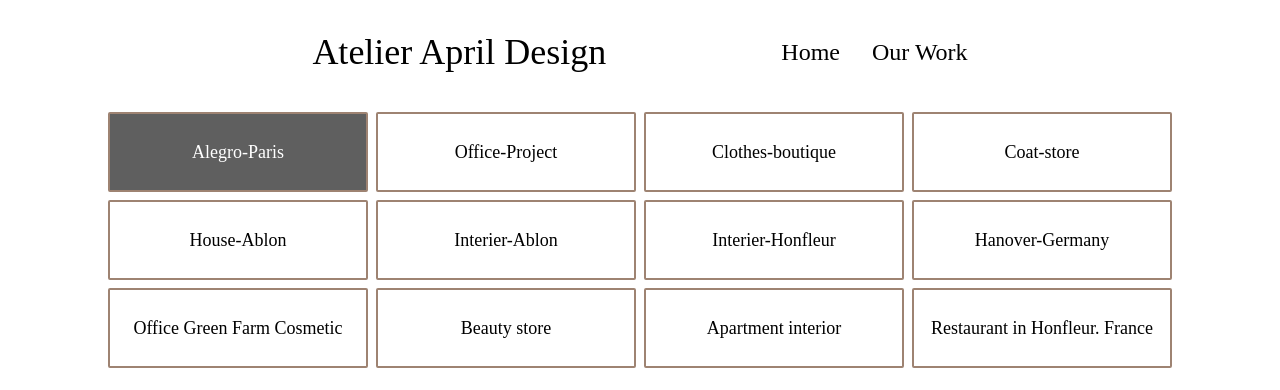
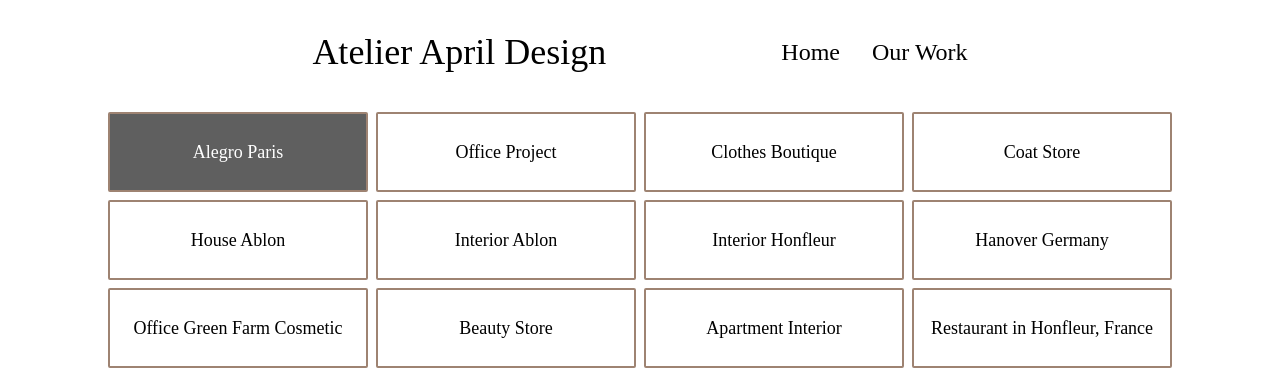
Before and after one commit to iifeofadarkrose/April-Project, a React (Vite) app: page /projects in a window 1280 px wide. Shown: the top 390 px of the page. Built offline with nearby package versions, Linux system fonts and the light colour scheme.

Commit message:
All buttons on Work Page translated.

```diff
--- a/src/components/OurWork.jsx
+++ b/src/components/OurWork.jsx
@@ -139,9 +139,29 @@ import re5 from "../assets/images/Re2/re5-min.jpg";
 
 import { useTranslation } from "react-i18next";
 
-const imagesByProject = {
-  "Alegro-Paris": [
-    alegro1,
+const OurWork = () => {
+  const { t } = useTranslation("translation");
+
+  const [selectedTabIndex, setSelectedTabIndex] = useState(0);
+  const [loading, setLoading] = useState(true);
+
+  useEffect(() => {
+    setLoading(true);
+    const timeout = setTimeout(() => {
+      setLoading(false);
+    }, 1000);
+    return () => clearTimeout(timeout);
+  }, [selectedTabIndex]);
+
+  const handleTabChange = (index) => {
+    setSelectedTabIndex(index);
+  };
+
+  const projects = {
+    "Alegro-Paris": {
+      name: "Alegro Paris",
+      translationKey: "alegro-paris",
+      images: [ alegro1,
         alegro2,
         alegro4,
         alegro5,
@@ -151,10 +171,17 @@ const imagesByProject = {
         alegro9,
         alegro10,
         alegro11,
-    alegro12,
-  ],
-  "Office-Project": [office1, office2, office3, office4, office5, office6],
-  "Clothes-boutique": [
+        alegro12,]
+    },
+    "Office-Project": {
+      name: "Office Project",
+      translationKey: "office-project",
+      images: [office1, office2, office3, office4, office5, office6]
+    },
+    "Clothes-boutique":{
+      name:"Clothes boutique",
+      translationKey: "clothes-boutique",
+      images:[
       clothes1,
       clothes2,
       clothes3,
@@ -163,11 +190,33 @@ const imagesByProject = {
       clothes8,
       clothes6,
     ],
-  "Coat-store": [coats1, coats3, coats4, coats5, coats6],
-  "House-Ablon": [house1, house2, house3, house4],
-  "Interier-Ablon": [in1, in2, in3, in4, in5, in6, in7, in8, in9],
-  "Interier-Honfleur": [hon5, hon6, hon7, hon8],
-  "Hanover-Germany": [
+    },
+
+    "Coat-store":{
+      name: 'Coat-store',
+      translationKey: "coat-store",
+     images: [coats1, coats3, coats4, coats5, coats6],
+    } ,
+
+    "House-Ablon": {
+      name:'House-Ablon',
+      translationKey: "house-ablon",
+      images:[house1, house2, house3, house4],
+    },
+    "Interier-Ablon":{
+      name:'Interier-Ablon',
+      translationKey: "interier-ablon",
+      images:[in1, in2, in3, in4, in5, in6, in7, in8, in9],
+    } ,
+    "Interier-Honfleur":{
+      name:'Interier-Honfleur',
+      translationKey: "interier-honfleur",
+      images:[hon5, hon6, hon7, hon8],
+    } ,
+    "Hanover-Germany": {
+      name:'Hanover-Germany',
+      translationKey: "hanover-germany",
+      images:[
       ger1,
       ger2,
       ger3,
@@ -192,7 +241,11 @@ const imagesByProject = {
       ger22,
       ger23,
     ],
-  "Office Green Farm Cosmetic": [
+    },
+    "Office Green Farm Cosmetic":{
+      name:"Office Green Farm Cosmetic",
+      translationKey: "office-green-farm-cosmetic",
+      images:[
       green1,
       green2,
       green3,
@@ -219,37 +272,32 @@ const imagesByProject = {
       green24,
       green25,
     ],
-  "Beauty store": [bea1, bea2, bea3, bea4, bea5],
-  "Apartment interior": [fl1, fl2, fl3, fl4, fl5,fl6,fl7,fl8],
-  "Restaurant in Honfleur. France": [re1, re2, re3, re4, re5],
+    },
+    "Beauty store":{
+      name:'Beauty store',
+      translationKey: "beauty-store",
+      images:[bea1, bea2, bea3, bea4, bea5],
+    },
+    "Apartment interior": {
+      name:'Apartment interior',
+      translationKey: "apartment-interior",
+      images:[fl1, fl2, fl3, fl4, fl5,fl6,fl7,fl8],
+    },
+    "Restaurant in Honfleur. France":{
+      name:'Restaurant in Honfleur. France',
+      translationKey: "restaurant-in-honfleur-france",
+      images:[re1, re2, re3, re4, re5],
+    }
   };
 
-
-const OurWork = () => {
-  const { t } = useTranslation("translation");
-
-  const [selectedTabIndex, setSelectedTabIndex] = useState(0);
-  const [loading, setLoading] = useState(true);
-
-  useEffect(() => {
-    setLoading(true);
-    const timeout = setTimeout(() => {
-      setLoading(false);
-    }, 1000);
-    return () => clearTimeout(timeout);
-  }, [selectedTabIndex]);
-
-  const handleTabChange = (index) => {
-    setSelectedTabIndex(index);
-  };
-
-  const currentProject = Object.keys(imagesByProject)[selectedTabIndex];
+  const currentProject = Object.keys(projects)[selectedTabIndex];
+  const currentProjectData = projects[currentProject];
 
   return (
     <div className="m-8" id="projects">
       <Tabs value={selectedTabIndex} onChange={handleTabChange}>
         <TabsHeader className="flex-wrap justify-center overflow-x-auto">
-          {Object.keys(imagesByProject).map((project, index) => (
+          {Object.keys(projects).map((project, index) => (
             <Tab
               key={index}
               value={index}
@@ -258,7 +306,7 @@ const OurWork = () => {
               }`}
               onClick={() => handleTabChange(index)}
             >
-              {t(project)}
+              {t(projects[project].translationKey)}
             </Tab>
           ))}
         </TabsHeader>
@@ -268,7 +316,7 @@ const OurWork = () => {
             value={selectedTabIndex}
             className="grid grid-cols-1 gap-4 md:grid-cols-3"
           >
-            {imagesByProject[currentProject].map((imageLink, imgIndex) => (
+            {currentProjectData.images.map((imageLink, imgIndex) => (
               <LazyLoad key={imgIndex} height={200} offset={100}>
                 <div className="flex justify-center items-center relative">
                   {loading ? (
```
Lines whose indentation alone changed are shown as unchanged.
